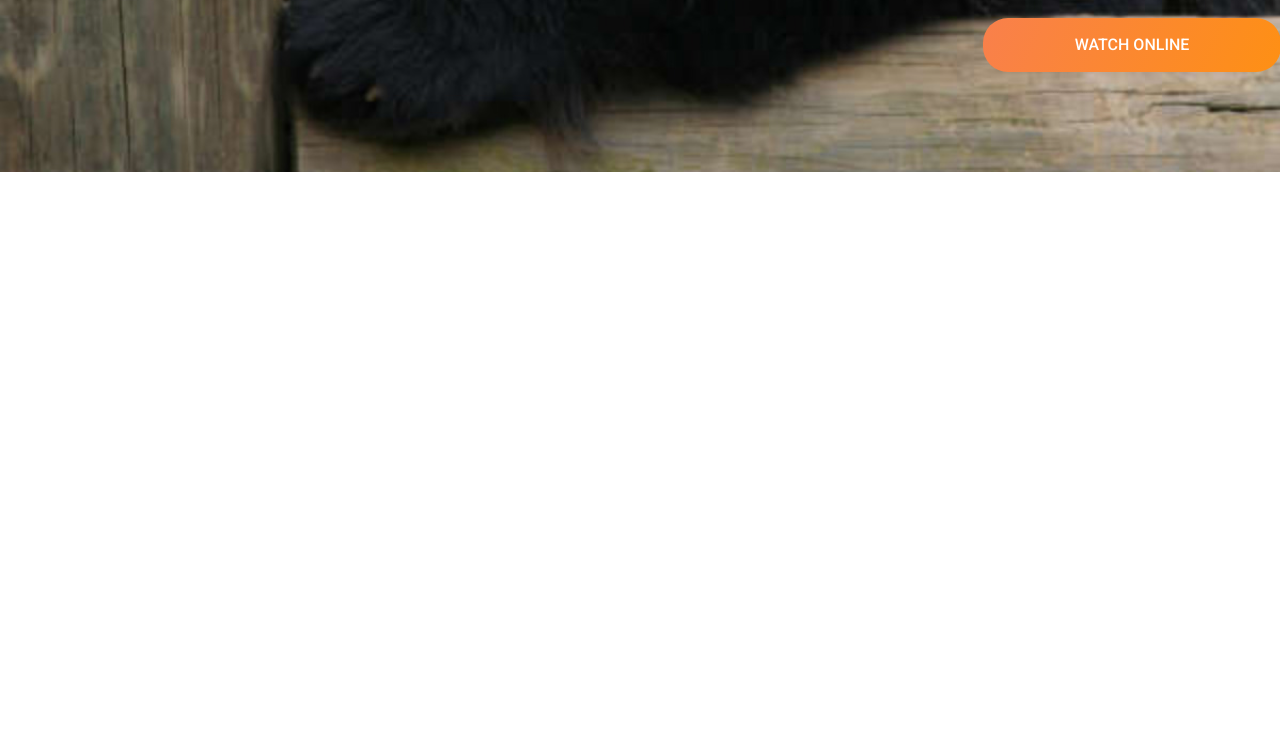
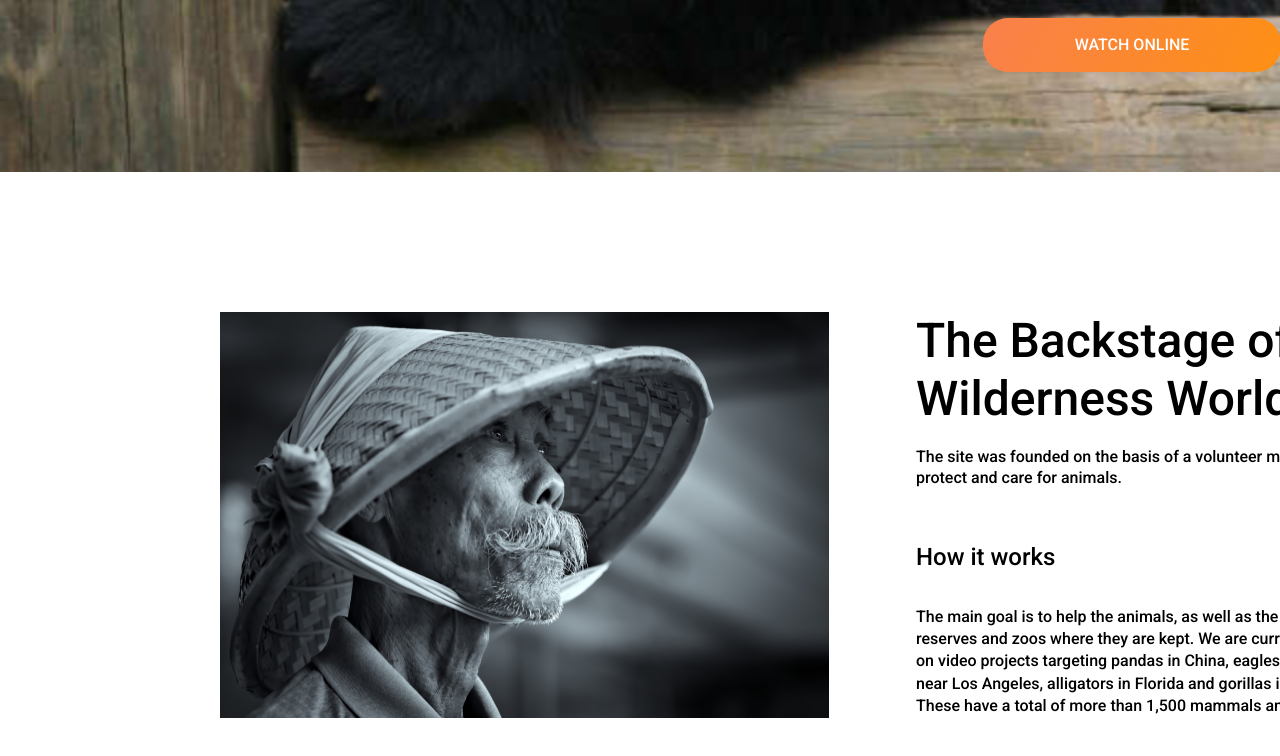
Before and after one commit to arekmastalerczuk/online-zoo, a plain HTML site: page index.html in a window 1280 px wide. Shown: the part 608-1364 px from the top of the page. Before the commit the page ends 800 px from the top, so only its background shows below. Drawn offline with Linux system fonts and the light colour scheme.

Commit message:
feat: add the backstage section

```diff
--- a/index.html
+++ b/index.html
@@ -28,7 +28,20 @@
         <p class="watch-online">watch your <span>favorite</span> animal online</p>
         <button>watch online</button>
     </section>
+    <main>
+        <div class="backstage-and-animals">
+            <section class="the-backstage">
+                <img src="/assets/images/bamboo-cap.png" alt="the asian man with bamboo cap">
+                <article>
+                    <h2>The Backstage of the Wilderness World.</h2>
+                    <p>The site was founded on the basis of a volunteer movement to protect and care for animals.</p>
+                    <h3>How it works</h3>
+                    <p>The main goal is to help the animals, as well as the nature reserves and zoos where they are kept. We are currently working on video projects targeting pandas in China, eagles on an island near Los Angeles, alligators in Florida and gorillas in the Congo. These have a total of more than 1,500 mammals and reptiles.</p>
+                </article>
+
+            </section>
+        </div>
+    </main>
 </div>
-
 </body>
 </html>
--- a/pages/main/main.scss
+++ b/pages/main/main.scss
@@ -1,6 +1,7 @@
 @import './normalize.css';
 @import url('https://fonts.googleapis.com/css2?family=Roboto:wght@100;300;500;700;900&display=swap');
 @import './header.css';
+@import './the-backstge.css';
 
 html {
   box-sizing: border-box;
--- /dev/null
+++ b/pages/main/the-backstge.scss
@@ -0,0 +1,30 @@
+div.backstage-and-animals {
+  width: 1160px;
+  margin: 0 auto;
+}
+section.the-backstage {
+  display: flex;
+  width: 100%;
+  margin: 140px auto 180px;
+  & article {
+    margin-left: 87px;
+    & h2, h3 {
+      font-weight: 400;
+      line-height: 120%;
+    }
+    & h2 {
+      font-size: 48px;
+      margin-bottom: 20px;
+    }
+    & h3 {
+      margin: 54px auto 34px 0;
+      font-size: 24px;
+      & +p {
+        line-height: 140%;
+      }
+    }
+    & p {
+      line-height: 130%;
+    }
+  }
+}
```
Also changed, not shown: assets/images/bamboo-cap.png (added), pages/main/main.css, pages/main/the-backstge.css (added), 2 other files.
